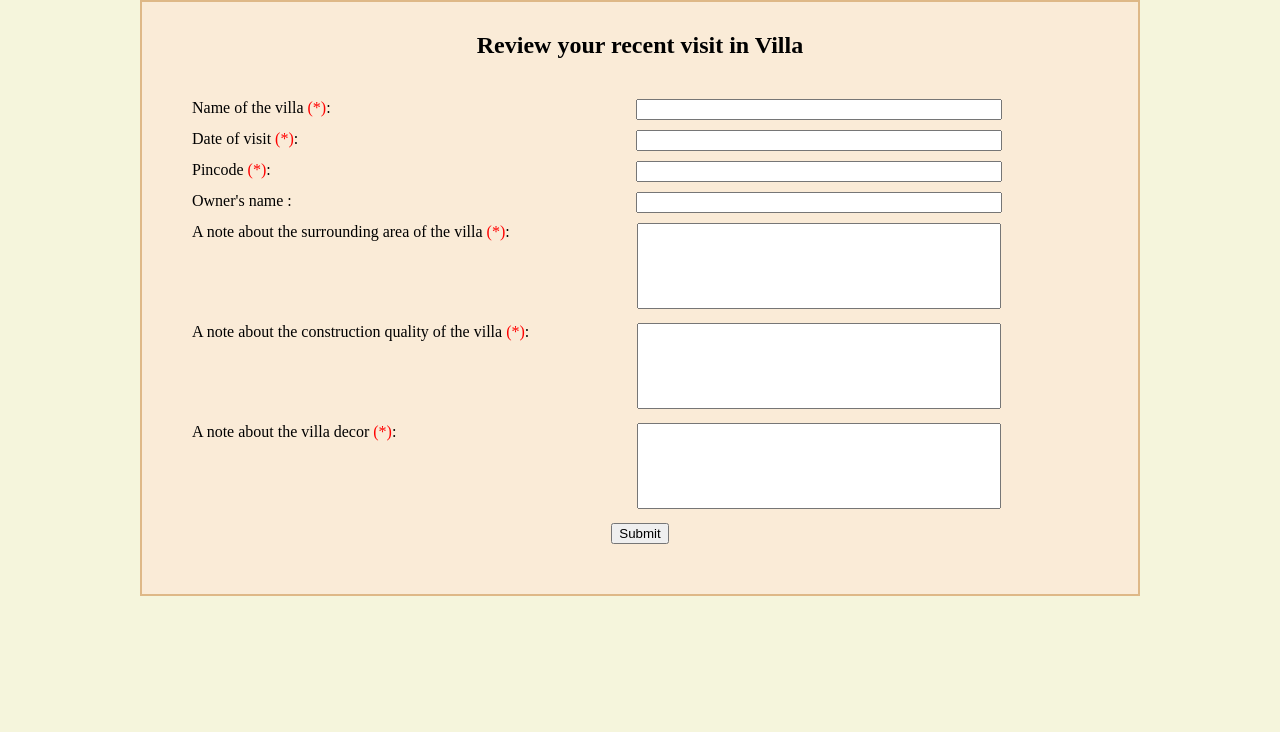
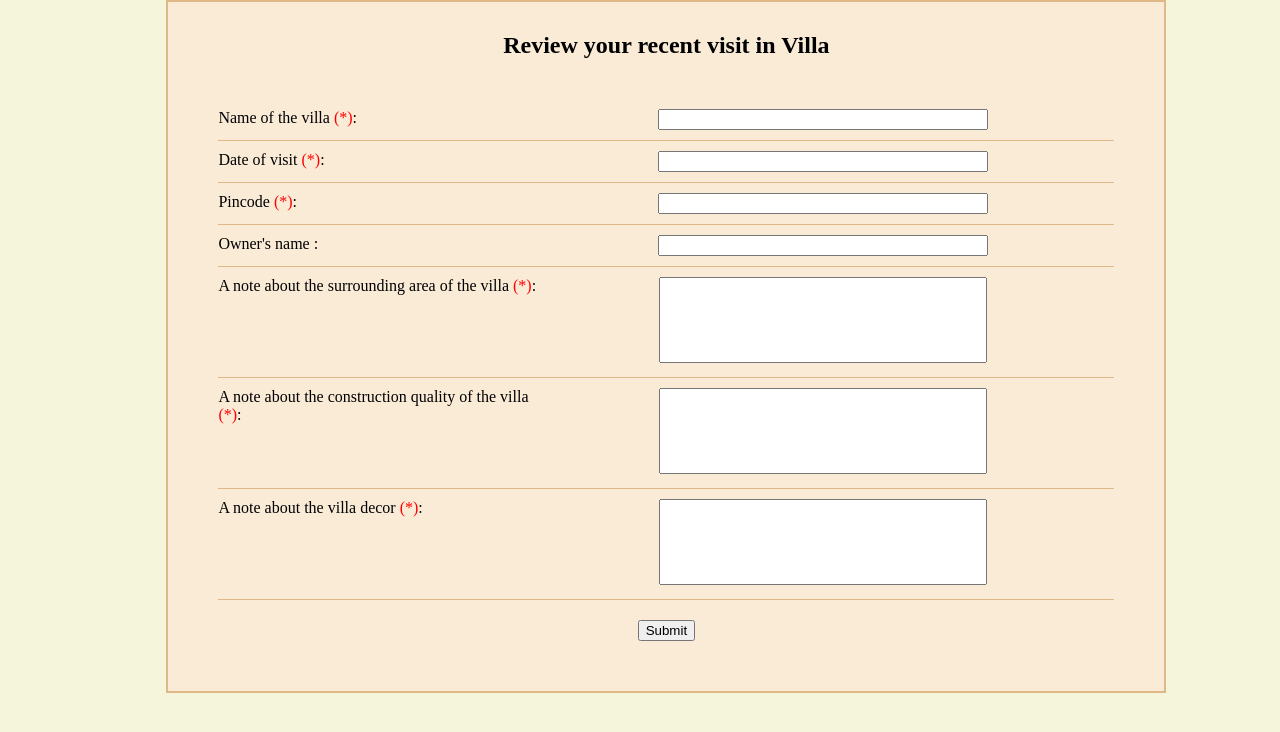
Before and after one commit to bhupender005/review-form, a React (Create React App) app: page / in a window 1280 px wide. Shown: the top 732 px of the page. Built offline with nearby package versions, Linux system fonts and the light colour scheme.

Commit message:
Improved UI

```diff
--- a/src/App.css
+++ b/src/App.css
@@ -18,7 +18,8 @@ body {
   background-color: antiquewhite;
   height: 100%;
   width: 70%;
-  margin: auto;
+  margin: 0 13%;
+  float: left;
   padding: 10px 50px 50px 50px;
 }
 
@@ -27,22 +28,35 @@ body {
 }
 
 .Form-Preview label,.Review-Form label{
-  width: 40%;
+  width: 80%;
   float: left;
   text-align: left;
+  vertical-align: middle;
 }
 
 .Review-Form input, textarea{
-  width: 40%;
+  width: 80%;
 }
 
-.Review-Form textarea {
+.Review-Form .submitButton {
+  margin-top: 20px;
+}
+
+textarea {
   resize: none;
   height: 80px;
 }
 
 .Field-Row {
-  margin-bottom: 10px;
+  padding: 10px 0;
+  float: left;
+  width: 100%;
+  border-bottom: 1px solid burlywood;
+}
+
+.Field-Row > .Left-Row, .Field-Row > .Right-Row {
+  width: 45%;
+  float: left;
 }
 
 .Required-Mark {
--- a/src/components/CustomField/CustomField.js
+++ b/src/components/CustomField/CustomField.js
@@ -7,8 +7,12 @@ function CustomField(props) {
     const { labelName, validation, ...rest } = props;
     return (
         <div className="Field-Row">
-            <label>{labelName} {isRequired(validation) && <span className="Required-Mark">(*)</span>}: </label>
-            <Field  validation={validation} {...rest} />
+            <div className="Left-Row">
+                <label>{labelName} {isRequired(validation) && <span className="Required-Mark">(*)</span>}: </label>
+            </div>
+            <div className="Right-Row">
+                <Field  validation={validation} {...rest} />
+            </div>
         </div>
     )
 }
--- a/src/components/ReviewForm/ReviewForm.js
+++ b/src/components/ReviewForm/ReviewForm.js
@@ -58,7 +58,7 @@ function ReviewForm({forceUpdate}) {
                 {
                     formatedFields.map((fieldProps, i) => <CustomField key={i} {...fieldProps} />)
                 }
-                <button type="submit" name="submit">Submit</button>
+                <button className="submitButton" type="submit" name="submit">Submit</button>
             </form>
         </div>
     );
```
